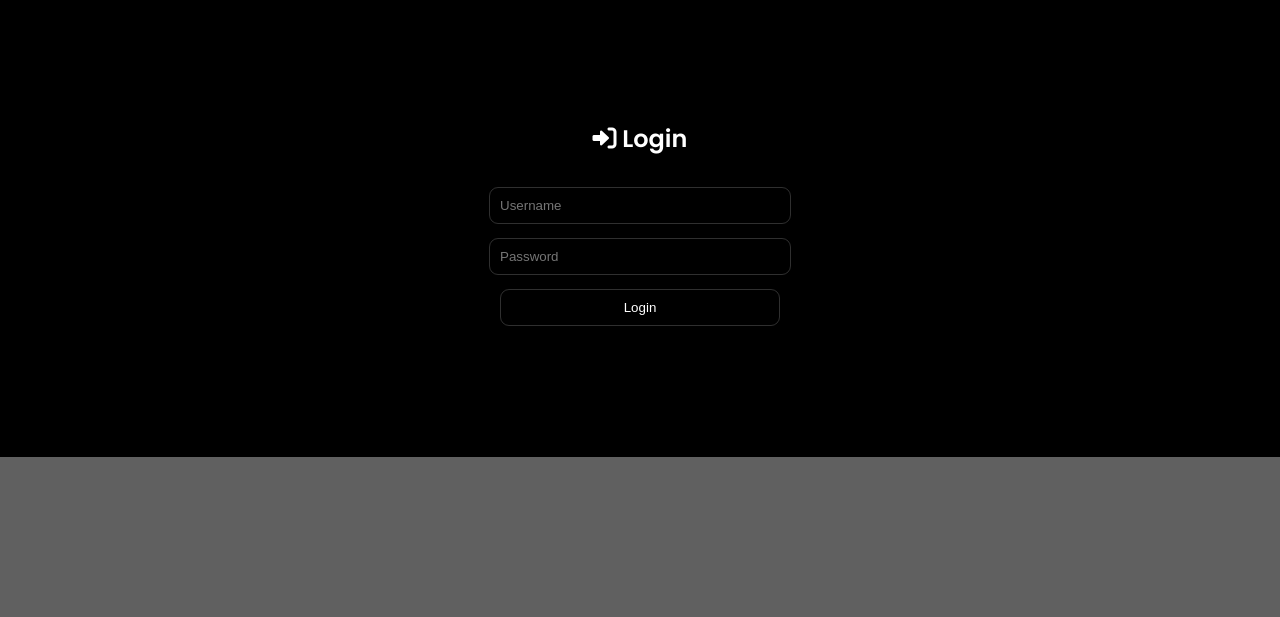
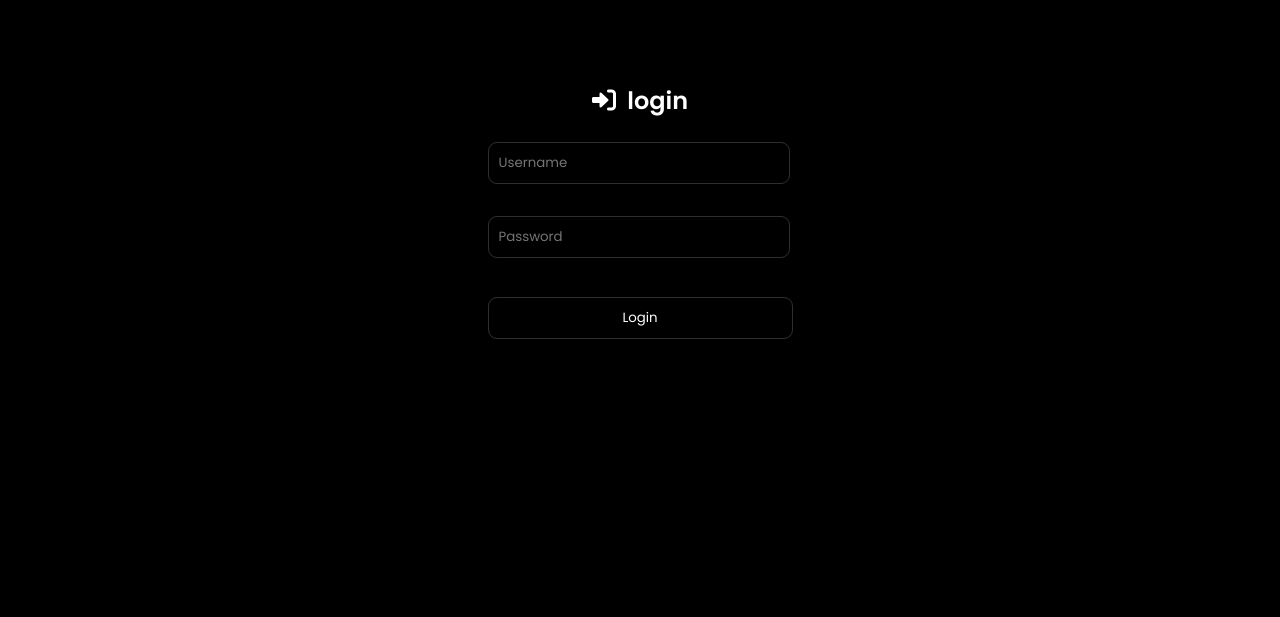
Before and after one commit to MussabIbrahimovic/ttto, a plain HTML site: page 1/login.html in a window 1280 px wide. Shown: the part 183-800 px from the top of the page. Drawn offline with Linux system fonts and the light colour scheme.

Commit message:
Update login.html

```diff
--- a/1/login.html
+++ b/1/login.html
@@ -20,47 +20,11 @@
             overflow: hidden;
         }
 
-    .wave-container {
-      position: absolute;
-      width: 100%;
-      height: 100%;
-      top: 0;
-      left: 0;
-      z-index: 0;
-      overflow: hidden;
-    }
-
-    .wave {
-      position: absolute;
-      bottom: 0;
-      width: 200%;
-      height: 20%;
-      background: rgba(255, 255, 255, 0.3);
-      opacity: 0.8;
-      animation: wave 5s infinite linear;
-    }
-
-    .wave:nth-child(2) {
-      animation-delay: -2s;
-      opacity: 0.6;
-    }
-
-    @keyframes wave {
-      from {
-        transform: translateX(0);
-      }
-      to {
-        transform: translateX(-50%);
-      }
-    }
-
         .container {
-      position: relative;
             padding: 60px;
             border-radius: 10px;
             text-align: center;
             animation: fadeIn 1s ease-out;
-      z-index: 1;
         }
 
         @keyframes fadeIn {
@@ -79,24 +43,63 @@
             font-weight: 600;
         }
 
-    input, button {
+        input {
+            justify-content: center;
+            align-items: center;
+            display: block;
+            font-family: 'Poppins', sans-serif;
+            background: transparent;
             width: 280px;
             padding: 10px;
             margin: 7px;
+            color: #ffffff;
+            outline: none !important;
+            transition: ease 0.3s;
+            margin-top: 0px;
             border: 1px solid #5f5f5f80;
             border-radius: 9px;
-      color: #fff;
-      background: transparent;
-      outline: none;
-      transition: 0.3s;
         }
 
-    input:focus, button:hover {
+        input:focus {
+            background: #0;
+            cursor: pointer;
+            transition: 0.5s;
+            filter: drop-shadow(0 0 5px #ffffff);
+        }
+
+        button {
+            display: block;
+            font-family: 'Poppins', sans-serif;
+            background: transparent;
+            color: #ffffff;
+            outline: none !important;
+            border: 1px solid #5f5f5f80;
+            border-radius: 9px;
+            width: 305px;
+            padding: 10px;
+            margin: 7px;
+            transition: all 0.3s ease;
+        }
+
+        button:hover {
+            background: #0;
+            cursor: pointer;
+            transition: 0.5s;
             filter: drop-shadow(0 0 5px #ffffff);
         }
 
         .error {
             color: #ff5252;
+            margin-top: 0.5rem;
+        }
+
+        .login-container a {
+            color: #90D5FF;
+            text-decoration: none;
+        }
+
+        .container a:hover {
+            text-decoration: underline;
         }
 
         a {
@@ -108,19 +111,16 @@
             text-decoration: underline;
         }
     </style>
-</head>
+<script>var _SiteOneUrlDepth = 0;</script></head>
 <body>
-  <div class="wave-container">
-    <div class="wave"></div>
-    <div class="wave"></div>
-  </div>
     <div class="container">
-    <h2><i class="fa-solid fa-right-to-bracket"></i>&nbsp;Login</h2>
+        <h2><i class="fa-solid fa-right-to-bracket"></i>&nbsp login</h2>
         <form method="post" action="">
             <input type="text" name="username" placeholder="Username" required><br>
             <input type="password" name="password" placeholder="Password" required><br>
             <button type="submit" name="login">Login</button>
-    </form>
+            <br>
             </div>
+    <script src="snow.js"></script>
 </body>
 </html>
```
Lines whose indentation alone changed are shown as unchanged.
